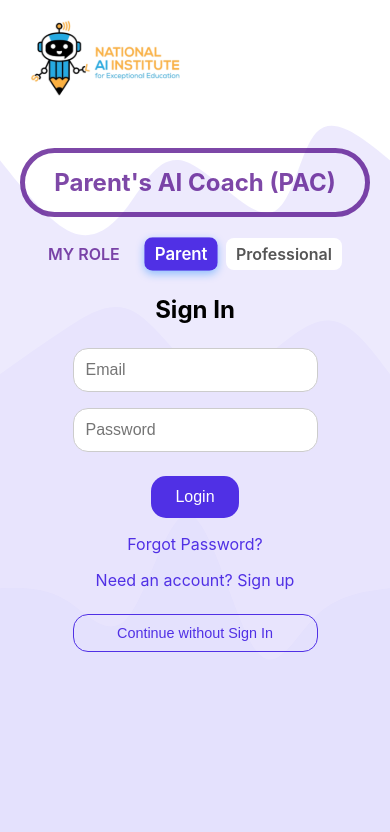
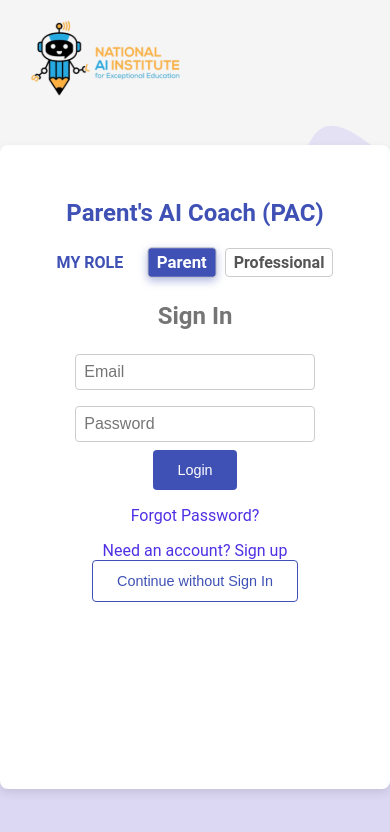
Before and after one commit to samarsingh007/Project-Demo, a React (Create React App) app in the folder Frontend/: page /login in a window 390 px wide. Shown: the top 832 px of the page. Built offline with nearby package versions, Linux system fonts and the light colour scheme; no server answers.

Commit message:
Made CSS changes in AuthPage.css to material UI

```diff
--- a/Frontend/src/Components/CSS/AuthPage.css
+++ b/Frontend/src/Components/CSS/AuthPage.css
@@ -1,3 +1,4 @@
+/* General container styling */
 .auth-container {
   position: relative;
   min-height: 100vh;
@@ -5,8 +6,11 @@
   display: flex;
   align-items: center;
   justify-content: center;
+  background-color: #f5f5f5; /* Material-UI background color */
+  font-family: 'Roboto', sans-serif; /* Material-UI typography */
 }
 
+/* Wave background */
 .wave-background {
   position: absolute;
   width: 100%;
@@ -15,22 +19,22 @@
 }
 
 .wave-background svg {
-  position: absolute;
   object-fit: cover;
   display: block;
   width: 100%;
   height: 100%;
 }
 
+/* Auth content */
 .auth-content {
   margin-top: 90px;
   position: relative;
   z-index: 10;
-  background: transparent;
+  background: #ffffff; /* Material-UI card background */
   text-align: center;
-  padding-top: 1rem;
-  padding-bottom: 1rem;
-  opacity: 0;
+  padding: 2rem; /* Use consistent spacing */
+  border-radius: 8px; /* Material-UI border radius */
+  box-shadow: 0px 4px 10px rgba(0, 0, 0, 0.1); /* Material-UI elevation */
   animation: fadeInZoom 1s ease-in-out forwards;
 }
 
@@ -62,16 +66,16 @@
   width: 70%;
 }
 
+/* Typography */
 .auth-content h1 {
-  border: 5px solid #4e0487ba;
-  border-radius: 200px;
-  padding: 25px;
-  font-size: 3rem;
-  color: #4e0487ba;
-  animation: fadeInZoomPAC 0.7s ease-in-out forwards;
+  font-size: 2rem; /* Material-UI heading size */
+  color: #3f51b5; /* Material-UI primary color */
+  margin-bottom: 1rem;
 }
 
 .auth-content h2 {
+  font-size: 1.5rem;
+  color: #757575; /* Material-UI text secondary color */
   margin-bottom: 1rem;
 }
 
@@ -79,13 +83,14 @@
   color: red;
 }
 
+/* Role section */
 .role-section {
   display: flex;
   align-items: center;
   justify-content: center;
   gap: 1rem;
   margin-bottom: 1rem;
-  color: #4e0487ba;
+  color: #3f51b5; /* Material-UI primary color */
 }
 
 .role-section input[type="radio"] {
@@ -98,58 +103,74 @@
 }
 
 .role-section label {
-  position: relative;
   padding: 4px 8px;
   font-size: 1rem;
   font-weight: 600;
   cursor: pointer;
-  border-radius: 8px;
+  border-radius: 4px; /* Material-UI border radius */
   transition: all 0.3s ease;
-  user-select: none;
-  background-color: white;
+  background-color: #fff;
   color: #555;
-  border: 2px solid transparent;
+  border: 1px solid #ccc;
 }
 
 .role-section label:hover {
-  background-color: #eaeaea;
+  background-color: #f5f5f5; /* Material-UI hover background */
 }
 
 .role-section input[type="radio"]:checked[value="parent"] + label {
-  background-color: #5030e5;
+  background-color: #3f51b5; /* Material-UI primary color */
   color: #fff;
-  box-shadow: 0px 3px 8px rgba(0, 123, 255, 0.4);
+  box-shadow: 0px 3px 8px rgba(63, 81, 181, 0.4); /* Material-UI shadow */
 }
 
 .role-section input[type="radio"]:checked[value="professional"] + label {
-  background-color: #ff9226;
+  background-color: #ff9800; /* Material-UI warning color */
   color: #fff;
-  box-shadow: 0px 3px 8px rgba(255, 90, 95, 0.4);
+  box-shadow: 0px 3px 8px rgba(255, 152, 0, 0.4);
 }
 
 .role-section input[type="radio"]:checked + label {
   transform: scale(1.05);
 }
+
+/* Input fields */
 .input-box {
   display: block;
   width: 100%;
   margin: 0.5rem 0;
   padding: 0.75rem;
   font-size: 1rem;
-  border-radius: 15px;
+  border-radius: 4px; /* Material-UI border radius */
   border: 1px solid #ccc;
   box-sizing: border-box;
+  transition: border-color 0.3s ease;
+}
+
+.input-box:focus {
+  border-color: #3f51b5; /* Material-UI primary color */
+  outline: none;
+}
+
+/* Buttons */
+.login-button button,
+.guest-button,
+.continue-button {
+  padding: 0.75rem 1.5rem;
+  font-size: 1rem;
+  border: none;
+  border-radius: 4px; /* Material-UI border radius */
+  cursor: pointer;
+  transition: background-color 0.3s ease, color 0.3s ease;
 }
 
 .login-button button {
-  margin-top: 1rem;
-  padding: 0.75rem 1.5rem;
-  font-size: 1rem;
-  border: none;
-  background-color: #5030e5;
+  background-color: #3f51b5; /* Material-UI primary color */
   color: #fff;
-  border-radius: 15px;
-  cursor: pointer;
+}
+
+.login-button button:hover {
+  background-color: #303f9f; /* Material-UI primary dark color */
 }
 
 .auth-content .toggle-auth {
@@ -172,29 +193,23 @@
 
 .guest-button {
   background: none;
-  color: #5030e5;
-  border: 1px solid #5030e5;
-  padding: 10px;
-  font-size: 16px;
-  border-radius: 15px;
-  cursor: pointer;
-  width: 100%;
-  margin-top: 1.5rem;
-  transition: 0.3s;
+  color: #3f51b5;
+  border: 1px solid #3f51b5;
 }
 
 .guest-button:hover {
-  background: #5030e5;
+  background: #3f51b5;
   color: #fff;
 }
 
+/* Guest warning */
 .guest-warning {
   margin-top: 10px;
   padding: 10px;
-  background: rgba(255, 0, 0, 0.1);
-  border: 1px solid red;
-  border-radius: 15px;
-  color: red;
+  background: rgba(244, 67, 54, 0.1); /* Material-UI error light color */
+  border: 1px solid #f44336; /* Material-UI error color */
+  border-radius: 4px; /* Material-UI border radius */
+  color: #f44336;
   text-align: center;
   opacity: 0;
   visibility: hidden;
@@ -207,19 +222,12 @@
 }
 
 .continue-button {
-  background: red;
+  background: #f44336; /* Material-UI error color */
   color: #fff;
-  border: none;
-  padding: 8px 16px;
-  font-size: 14px;
-  border-radius: 5px;
-  cursor: pointer;
-  margin-top: 8px;
-  transition: 0.3s;
 }
 
 .continue-button:hover {
-  background: darkred;
+  background: #d32f2f; /* Material-UI error dark color */
 }
 
 @media (max-width: 1023px) {
@@ -248,23 +256,18 @@
   }
   .auth-content {
     max-width: 100%;
-    padding: 20px;
+    padding: 1.5rem;
   }
 
   .auth-content h1 {
-    margin-top: 30px;
     font-size: 1.5rem;
-    padding: 15px;
   }
 
   .input-box {
-    padding: 12px;
+    padding: 0.5rem;
   }
 
-  .login-button button {
-    font-size: 1rem;
-  }
-
+  .login-button button,
   .guest-button {
     font-size: 0.9rem;
   }
```
